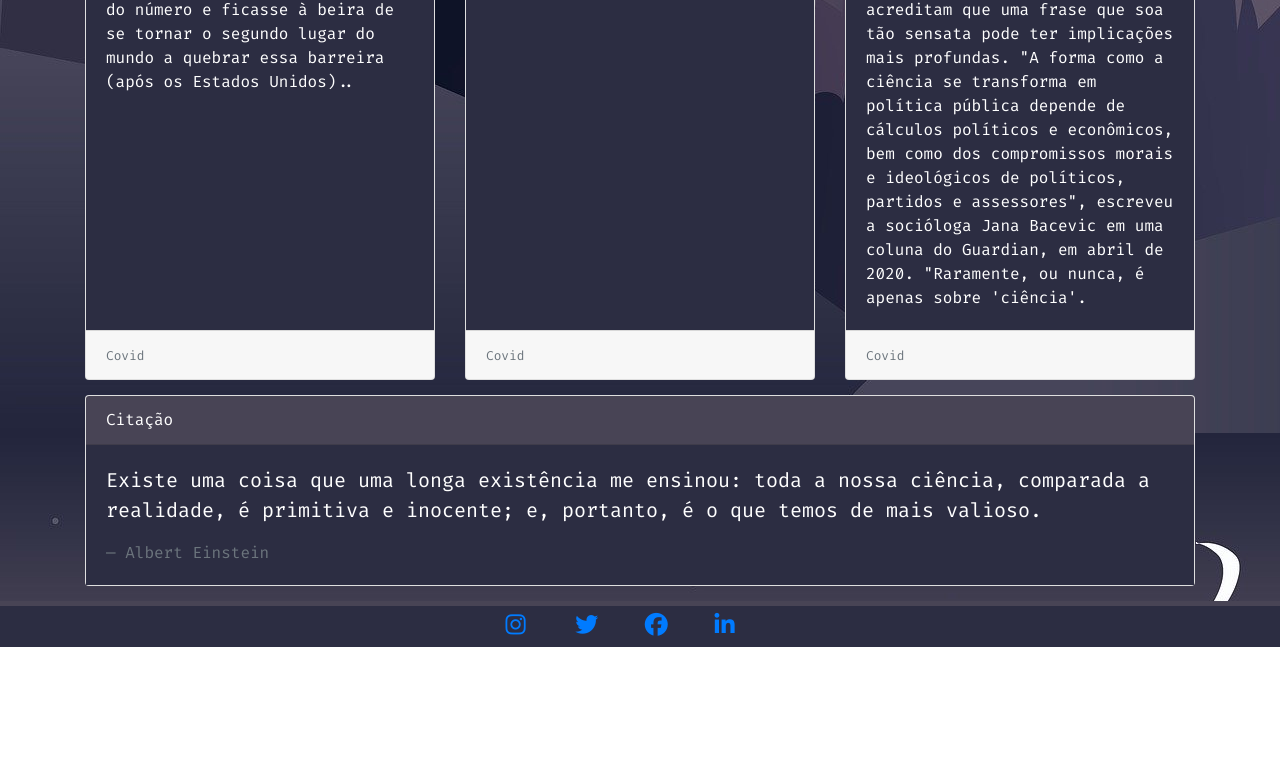
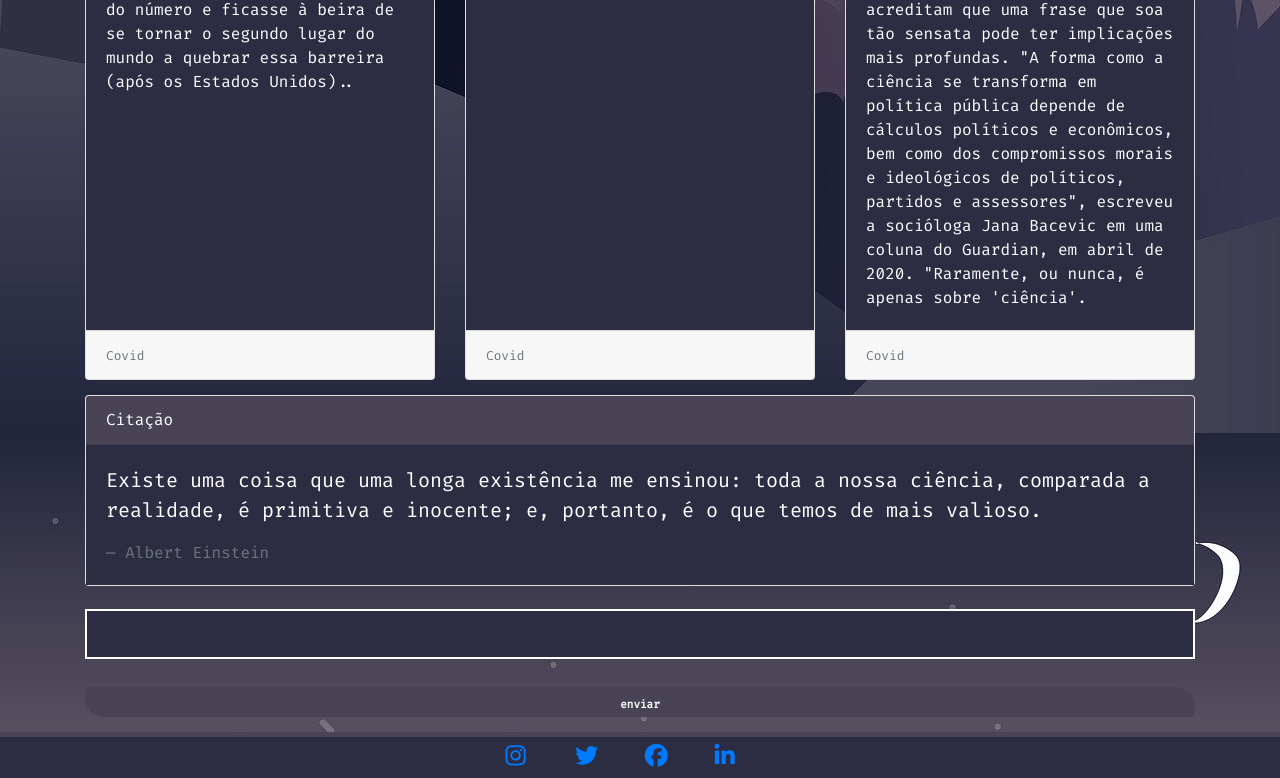
Before and after one commit to samuelncorrea/projetoDevWeb, a plain HTML site: page index.html in a window 1280 px wide. Shown: the part 2807-3585 px from the top of the page. Before the commit the page ends 3454 px from the top, so only its background shows below. Drawn offline with nearby package versions, Linux system fonts and the light colour scheme.

Commit message:
Add comments

```diff
--- /dev/null
+++ b/css/components/comment-input.css
@@ -0,0 +1,10 @@
+.comment-input {
+    width: 100%;
+    overflow: hidden;
+    background-color: #2c2d42;
+    font-size: 20px;
+    padding: 8px 0;
+    margin: 8px 0;
+    border: 2px solid #FFF;
+    color: #FFF;
+}
--- /dev/null
+++ b/css/components/comment.css
@@ -0,0 +1,6 @@
+.comment a {
+    text-decoration: none;
+    color: #FFF;
+    font-size: 11px;
+    font-weight: bold;
+}
--- a/css/components/user-input.css
+++ b/css/components/user-input.css
@@ -16,7 +16,7 @@
     width: 80%;
     float: left;
     margin: 0 10px;
-    }
+}
 
 .user-input i {
   width: 26px;
--- a/css/main.css
+++ b/css/main.css
@@ -5,6 +5,8 @@
 @import url(components/button.css);
 @import url(components/footer.css);
 @import url(components/bootstrap-alterations.css);
+@import url(components/comment-input.css);
+@import url(components/comment.css);
 
 body {
     background-image: url("../assets/bg.jpg");
--- a/index.html
+++ b/index.html
@@ -223,6 +223,11 @@
       </div>
     </div>
 
+    <div class="container comment">
+          <input type="text" name="comment" class="comment-input">
+          <a href="#" id="button" class="button" onclick="post">enviar</a>
+   </div>
+
     <footer class="footer -second">
       <nav>
         <a href="https://www.instagram.com/samuelnc/"><i class="fab fa-instagram"></i></a>
@@ -233,6 +238,7 @@
 
     </footer>
 
+    <script src="index.js"></script>
     <script src="https://kit.fontawesome.com/5af0bc1dc9.js"  crossorigin="anonymous"></script>
     <script src="https://code.jquery.com/jquery-3.3.1.slim.min.js" integrity="sha384-q8i/X+965DzO0rT7abK41JStQIAqVgRVzpbzo5smXKp4YfRvH+8abtTE1Pi6jizo" crossorigin="anonymous"></script>
     <script src="https://cdnjs.cloudflare.com/ajax/libs/popper.js/1.14.3/umd/popper.min.js" integrity="sha384-ZMP7rVo3mIykV+2+9J3UJ46jBk0WLaUAdn689aCwoqbBJiSnjAK/l8WvCWPIPm49" crossorigin="anonymous"></script>
--- /dev/null
+++ b/index.js
@@ -0,0 +1,8 @@
+function post(_event) {
+    var input = document.getElementsByTagName("input")[1];
+    var num1 = input.value;
+    alert('"' + num1 + '"' + ' - Obrigado pelo feedback tmj 👊👍')
+}
+
+var btn = document.getElementById('button');
+btn.addEventListener('click', post)
```
